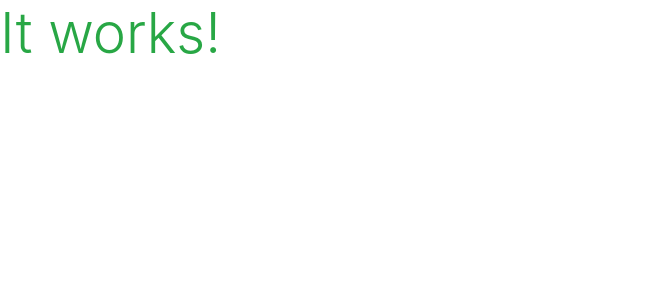
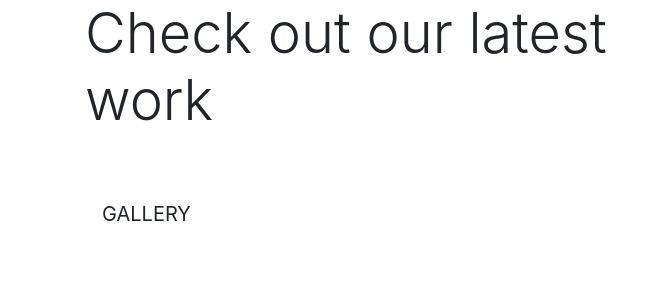
Before and after one commit to jnehmeh87/project-five, a Django app: page / in a window 1280 px wide. Shown: the top 300 px of the page, without its empty margins (0-664 px from the left). Run offline with Django 3.2, Linux system fonts and the light colour scheme.

Commit message:
Added homepage content

```diff
--- a/home/templates/home/index.html
+++ b/home/templates/home/index.html
@@ -1,6 +1,29 @@
 {% extends "base.html" %}
 {% load static %}
 
+{% block page_header %}
+    <div class="container header-container">
+        <div class="row">
+            <div class="col">
+
+            </div>
+        </div>
+    </div>
+{% endblock %}
+
 {% block content %}
-    <h1 class="display-4 text-success">It works!</h1>
+    <div class="container h-100">
+        <div class="row h-100">
+            <div class="col-7 col-md-6 my-auto">
+                <h1 class="display-4 logo-font text-black">
+                    Check out our latest work
+                </h1>
+                <div class="my-5">
+                    <h4>
+                        <a href="" class="to-gallery-button btn  btn-lg rounded-0 text-uppercase py-3">Gallery</a>
+                    </h4>
+                </div>
+            </div>
+        </div>
+    </div>
 {% endblock %}
```
